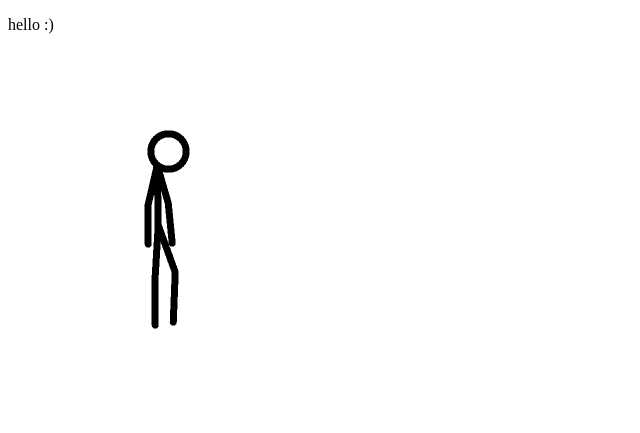
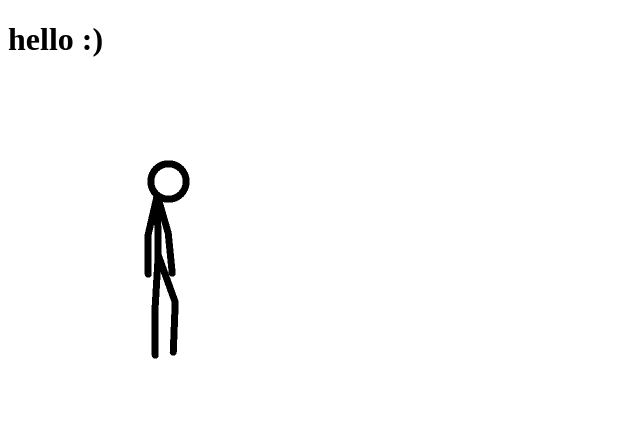
Before and after one commit to gamer-sans987/gamer-sans987.github.io, a plain HTML site: page index.html in a window 1280 px wide. Shown: the whole page, without its empty margins (0-640 px from the left). Drawn offline with Linux system fonts and the light colour scheme.

Commit message:
Update index.html

```diff
--- a/index.html
+++ b/index.html
@@ -1,10 +1,10 @@
 <!DOCTYPE html>
 <html>
   <head>
-    <title>SUS</title>
+    <title>Idk</title>
   </head>
   <body>
-    <p>hello :)</p>
+    <h1>hello :)</h1>
     <div>
       <img src="1dpmw.gif" alt="stickman" width="300" height="350">
   </body>
```
